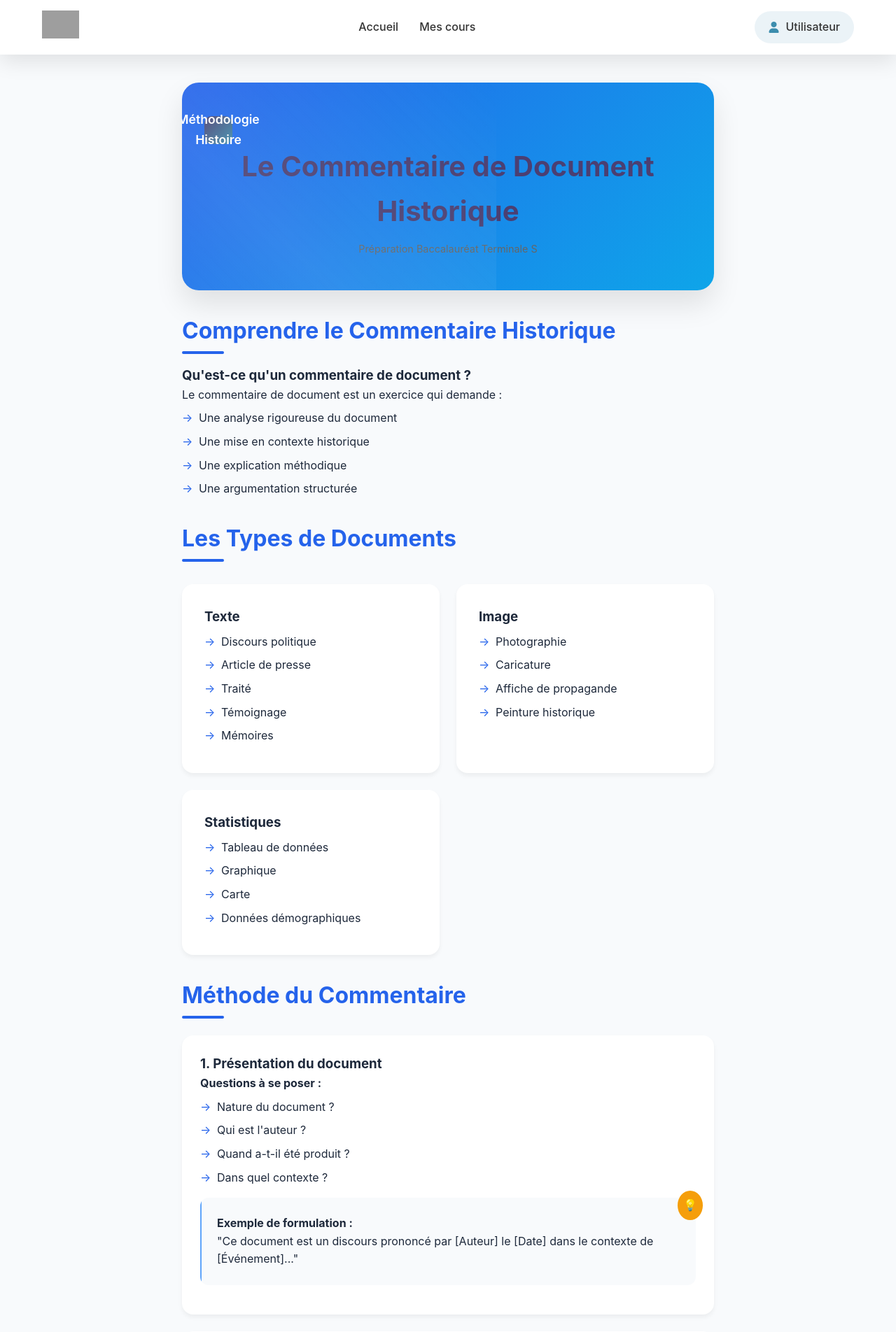
After one commit to babacarmaya/revise_avec_moi, a Flask app: page /cours/histoire/chapitre2 in a window 1280 px wide. The commit adds this page. Shown: the top 1904 px of the page at 70% size. Run offline with Flask 3, Linux system fonts and the light colour scheme; a user stored in the database is signed in; some libraries are stand-ins or nearby versions; grey boxes are pictures that could not be loaded.

Commit message:
histoire chapitre 2 ajouter

```diff
--- a/app.py
+++ b/app.py
@@ -222,6 +222,12 @@ def histoire_terminale():
 def histoire_chapitre1():
     return render_template('cours/histoire/chapitre1._terminal.html')
 
+#type de commentaires
+@app.route('/cours/histoire/chapitre2')
+@login_required
+def histoire_chapitre2():
+    return render_template('cours/histoire/chapitre2._terminal.html')
+
 @app.route('/cours/anglais/terminale')
 @login_required
 def anglais_terminale():
--- /dev/null
+++ b/templates/cours/histoire/chapitre2._terminal.html
@@ -0,0 +1,485 @@
+{% extends "base.html" %}
+
+{% block content %}
+<div class="course-container">
+    <!-- Header -->
+    <div class="chapter-header">
+        <div class="content-wrapper">
+            <div class="chapter-number">Méthodologie Histoire</div>
+            <h1 class="chapter-title">Le Commentaire de Document Historique</h1>
+            <div class="chapter-info">
+                <span>Préparation Baccalauréat</span>
+                <span>Terminale S</span>
+            </div>
+        </div>
+    </div>
+
+    <!-- Introduction -->
+    <section class="content-section">
+        <h2>Comprendre le Commentaire Historique</h2>
+        <div class="info-card">
+            <h3>Qu'est-ce qu'un commentaire de document ?</h3>
+            <p>Le commentaire de document est un exercice qui demande :</p>
+            <ul>
+                <li>Une analyse rigoureuse du document</li>
+                <li>Une mise en contexte historique</li>
+                <li>Une explication méthodique</li>
+                <li>Une argumentation structurée</li>
+            </ul>
+        </div>
+    </section>
+
+    <!-- Types de Documents -->
+    <section class="content-section">
+        <h2>Les Types de Documents</h2>
+        <div class="document-types-grid">
+            <div class="type-card">
+                <h3>Texte</h3>
+                <ul>
+                    <li>Discours politique</li>
+                    <li>Article de presse</li>
+                    <li>Traité</li>
+                    <li>Témoignage</li>
+                    <li>Mémoires</li>
+                </ul>
+            </div>
+            <div class="type-card">
+                <h3>Image</h3>
+                <ul>
+                    <li>Photographie</li>
+                    <li>Caricature</li>
+                    <li>Affiche de propagande</li>
+                    <li>Peinture historique</li>
+                </ul>
+            </div>
+            <div class="type-card">
+                <h3>Statistiques</h3>
+                <ul>
+                    <li>Tableau de données</li>
+                    <li>Graphique</li>
+                    <li>Carte</li>
+                    <li>Données démographiques</li>
+                </ul>
+            </div>
+        </div>
+    </section>
+
+    <!-- Méthodologie -->
+    <section class="content-section">
+        <h2>Méthode du Commentaire</h2>
+
+        <!-- Étape 1 -->
+        <div class="method-card">
+            <h3>1. Présentation du document</h3>
+            <div class="method-content">
+                <h4>Questions à se poser :</h4>
+                <ul>
+                    <li>Nature du document ?</li>
+                    <li>Qui est l'auteur ?</li>
+                    <li>Quand a-t-il été produit ?</li>
+                    <li>Dans quel contexte ?</li>
+                </ul>
+                <div class="example-box">
+                    <h4>Exemple de formulation :</h4>
+                    <p>"Ce document est un discours prononcé par [Auteur] le [Date] dans le contexte de [Événement]..."</p>
+                </div>
+            </div>
+        </div>
+
+        <!-- Étape 2 -->
+        <div class="method-card">
+            <h3>2. Analyse du contenu</h3>
+            <div class="method-content">
+                <h4>Démarche :</h4>
+                <ul>
+                    <li>Identifier les idées principales</li>
+                    <li>Repérer les mots-clés</li>
+                    <li>Comprendre les arguments</li>
+                    <li>Noter les silences et non-dits</li>
+                </ul>
+                <div class="tips-box">
+                    <h4>Conseils :</h4>
+                    <ul>
+                        <li>Souligner les passages importants</li>
+                        <li>Faire des annotations dans la marge</li>
+                        <li>Établir des liens entre les idées</li>
+                    </ul>
+                </div>
+            </div>
+        </div>
+
+        <!-- Étape 3 -->
+        <div class="method-card">
+            <h3>3. Contextualisation</h3>
+            <div class="method-content">
+                <h4>Points à aborder :</h4>
+                <ul>
+                    <li>Contexte historique général</li>
+                    <li>Événements liés</li>
+                    <li>Acteurs concernés</li>
+                    <li>Enjeux de l'époque</li>
+                </ul>
+            </div>
+        </div>
+    </section>
+
+    <!-- Structure du Commentaire -->
+    <section class="content-section">
+        <h2>Structure de la Rédaction</h2>
+
+        <div class="structure-card">
+            <h3>Introduction</h3>
+            <div class="structure-content">
+                <ol>
+                    <li>Présentation du document</li>
+                    <li>Contextualisation</li>
+                    <li>Problématique</li>
+                    <li>Annonce du plan</li>
+                </ol>
+            </div>
+        </div>
+
+        <div class="structure-card">
+            <h3>Développement</h3>
+            <div class="structure-content">
+                <ul>
+                    <li>2-3 parties équilibrées</li>
+                    <li>Citations du document</li>
+                    <li>Explications et analyses</li>
+                    <li>Liens avec le contexte</li>
+                </ul>
+            </div>
+        </div>
+
+        <div class="structure-card">
+            <h3>Conclusion</h3>
+            <div class="structure-content">
+                <ul>
+                    <li>Bilan de l'analyse</li>
+                    <li>Réponse à la problématique</li>
+                    <li>Ouverture historique</li>
+                </ul>
+            </div>
+        </div>
+    </section>
+
+    <!-- Exercices Pratiques -->
+    <section class="practice-section">
+        <h2>Entraînement</h2>
+
+        <div class="practice-card">
+            <h3>Document d'exemple</h3>
+            <div class="document-text">
+                [document historique type BAC]
+            </div>
+            <div class="practice-steps">
+                <h4>Étapes d'analyse :</h4>
+                <ol>
+                    <li>Identifier la nature et l'auteur</li>
+                    <li>Repérer les idées principales</li>
+                    <li>Formuler une problématique</li>
+                    <li>Proposer un plan</li>
+                </ol>
+            </div>
+        </div>
+    </section>
+
+    <!-- Conseils pour le BAC -->
+    <section class="tips-section">
+        <h2>Conseils pour l'épreuve</h2>
+        <div class="tips-grid">
+            <div class="tip-card">
+                <h3>Gestion du temps</h3>
+                <ul>
+                    <li>Lecture et analyse : 30 min</li>
+                    <li>Rédaction : 2h</li>
+                    <li>Relecture : 30 min</li>
+                </ul>
+            </div>
+            <div class="tip-card">
+                <h3>Points de vigilance</h3>
+                <ul>
+                    <li>Bien citer le document</li>
+                    <li>Équilibrer analyse et contexte</li>
+                    <li>Soigner l'expression</li>
+                </ul>
+            </div>
+            <div class="tip-card">
+                <h3>Pièges à éviter</h3>
+                <ul>
+                    <li>La paraphrase</li>
+                    <li>Le hors-sujet</li>
+                    <li>Les anachronismes</li>
+                </ul>
+            </div>
+        </div>
+    </section>
+</div>
+
+<style>
+    :root {
+        /* Palette de couleurs moderne et apaisante */
+        --primary: #2563eb;
+        --primary-light: #60a5fa;
+        --secondary: #0ea5e9;
+        --accent: #f59e0b;
+        --success: #10b981;
+        --warning: #f59e0b;
+        --error: #ef4444;
+        --background: #f8fafc;
+        --text: #1e293b;
+        --text-light: #64748b;
+        --card-bg: #ffffff;
+        --border: #e2e8f0;
+    }
+
+    /* Styles de base améliorés */
+    body {
+        background: var(--background);
+        color: var(--text);
+        font-family: 'Inter', system-ui, sans-serif;
+        line-height: 1.6;
+    }
+
+    /* Header attractif */
+    .chapter-header {
+        background: linear-gradient(135deg, var(--primary), var(--secondary));
+        padding: 3rem 2rem;
+        border-radius: 24px;
+        margin: 2rem auto;
+        max-width: 1200px;
+        box-shadow: 0 20px 40px rgba(0, 0, 0, 0.1);
+        position: relative;
+        overflow: hidden;
+    }
+
+    .chapter-header::before {
+        content: '';
+        position: absolute;
+        top: 0;
+        left: 0;
+        right: 0;
+        bottom: 0;
+        background: linear-gradient(45deg, transparent, rgba(255,255,255,0.1), transparent);
+        animation: shine 3s infinite;
+    }
+
+    @keyframes shine {
+        0% { transform: translateX(-100%); }
+        100% { transform: translateX(100%); }
+    }
+
+    /* Cartes de contenu interactives */
+    .method-card {
+        background: var(--card-bg);
+        border-radius: 16px;
+        padding: 1.5rem;
+        margin: 1.5rem 0;
+        box-shadow: 0 4px 6px rgba(0, 0, 0, 0.05);
+        transition: all 0.3s ease;
+        border: 2px solid transparent;
+        cursor: pointer;
+    }
+
+    .method-card:hover {
+        transform: translateY(-5px);
+        border-color: var(--primary-light);
+        box-shadow: 0 12px 20px rgba(0, 0, 0, 0.1);
+    }
+
+    /* Sections d'exemples avec style visuel amélioré */
+    .example-box {
+        background: linear-gradient(to right, var(--primary-light) 0%, var(--primary-light) 2px, #f8fafc 2px);
+        padding: 1.5rem;
+        margin: 1rem 0;
+        border-radius: 12px;
+        position: relative;
+    }
+
+    .example-box::before {
+        content: '💡';
+        position: absolute;
+        top: -10px;
+        right: -10px;
+        background: var(--accent);
+        padding: 0.5rem;
+        border-radius: 50%;
+        color: white;
+    }
+
+    /* Liste à puces stylisée */
+    ul {
+        list-style: none;
+        padding-left: 0;
+    }
+
+    ul li {
+        position: relative;
+        padding-left: 1.5rem;
+        margin: 0.5rem 0;
+    }
+
+    ul li::before {
+        content: '→';
+        position: absolute;
+        left: 0;
+        color: var(--primary);
+    }
+
+    /* Grille de types de documents interactive */
+    .document-types-grid {
+        display: grid;
+        grid-template-columns: repeat(auto-fit, minmax(280px, 1fr));
+        gap: 1.5rem;
+        margin: 2rem 0;
+    }
+
+    .type-card {
+        background: var(--card-bg);
+        padding: 2rem;
+        border-radius: 16px;
+        box-shadow: 0 4px 6px rgba(0, 0, 0, 0.05);
+        transition: all 0.3s ease;
+        position: relative;
+        overflow: hidden;
+    }
+
+    .type-card::after {
+        content: '';
+        position: absolute;
+        bottom: 0;
+        left: 0;
+        width: 100%;
+        height: 4px;
+        background: var(--primary);
+        transform: scaleX(0);
+        transition: transform 0.3s ease;
+        transform-origin: left;
+    }
+
+    .type-card:hover::after {
+        transform: scaleX(1);
+    }
+
+    /* Sections de conseils avec icônes */
+    .tips-grid {
+        display: grid;
+        grid-template-columns: repeat(auto-fit, minmax(250px, 1fr));
+        gap: 2rem;
+        margin: 2rem 0;
+    }
+
+    .tip-card {
+        background: var(--card-bg);
+        padding: 2rem;
+        border-radius: 16px;
+        box-shadow: 0 4px 6px rgba(0, 0, 0, 0.05);
+        position: relative;
+        overflow: hidden;
+    }
+
+    .tip-card h3 {
+        color: var(--primary);
+        margin-bottom: 1rem;
+        display: flex;
+        align-items: center;
+        gap: 0.5rem;
+    }
+
+    /* Boutons interactifs */
+    .btn {
+        padding: 0.75rem 1.5rem;
+        border-radius: 8px;
+        border: none;
+        background: var(--primary);
+        color: white;
+        font-weight: 500;
+        cursor: pointer;
+        transition: all 0.3s ease;
+        position: relative;
+        overflow: hidden;
+    }
+
+    .btn:hover {
+        transform: translateY(-2px);
+        box-shadow: 0 4px 12px rgba(37, 99, 235, 0.2);
+    }
+
+    /* Sections de pratique */
+    .practice-section {
+        background: linear-gradient(to right bottom, #ffffff, #f8fafc);
+        padding: 2rem;
+        border-radius: 20px;
+        margin: 2rem 0;
+        box-shadow: 0 4px 6px rgba(0, 0, 0, 0.05);
+    }
+
+    /* Animations pour les éléments interactifs */
+    @keyframes fadeIn {
+        from { opacity: 0; transform: translateY(10px); }
+        to { opacity: 1; transform: translateY(0); }
+    }
+
+    .fade-in {
+        animation: fadeIn 0.5s ease forwards;
+    }
+
+    /* Style pour les titres de section */
+    h2 {
+        font-size: 2rem;
+        color: var(--primary);
+        margin: 2rem 0 1rem;
+        position: relative;
+        padding-bottom: 0.5rem;
+    }
+
+    h2::after {
+        content: '';
+        position: absolute;
+        bottom: 0;
+        left: 0;
+        width: 60px;
+        height: 4px;
+        background: var(--primary);
+        border-radius: 2px;
+    }
+
+    /* Responsive Design amélioré */
+    @media (max-width: 768px) {
+        .chapter-header {
+            padding: 2rem 1rem;
+            border-radius: 16px;
+        }
+
+        .document-types-grid,
+        .tips-grid {
+            grid-template-columns: 1fr;
+        }
+
+        .method-card,
+        .type-card,
+        .tip-card {
+            padding: 1.5rem;
+        }
+    }
+
+    /* Mode sombre automatique */
+    @media (prefers-color-scheme: dark) {
+        :root {
+            --background: #0f172a;
+            --card-bg: #1e293b;
+            --text: #f8fafc;
+            --text-light: #cbd5e1;
+            --border: #334155;
+        }
+
+        .method-card,
+        .type-card,
+        .tip-card {
+            background: var(--card-bg);
+            border-color: var(--border);
+        }
+    }
+
+</style>
+{% endblock %}
--- a/templates/cours/histoire/histoire_terminal.html
+++ b/templates/cours/histoire/histoire_terminal.html
@@ -40,9 +40,10 @@
                 <div class="chapter-card">
                     <div class="chapter-number">1.2</div>
                     <div class="chapter-content">
-                        <h3>Type de commentaires</h3>
+                        <h3>Commentaires historique</h3>
                         <div class="chapter-progress">
-                            <button class="btn-start">Commencer</button>
+                            <button class="btn-start" onclick="window.location.href='{{ url_for('histoire_chapitre2') }}'">
+                                start
                         </div>
                     </div>
                 </div>
```
